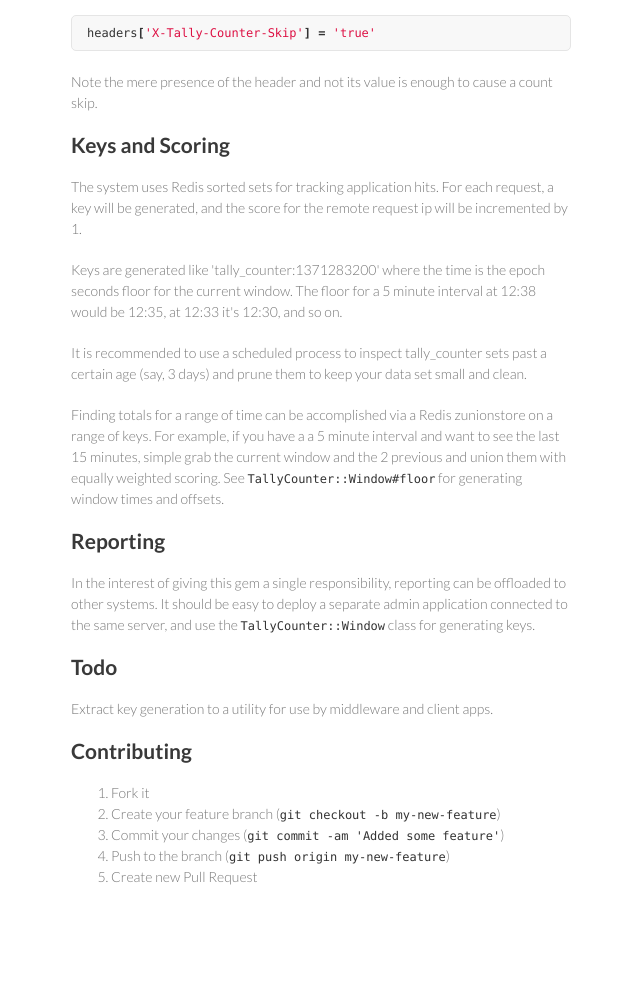
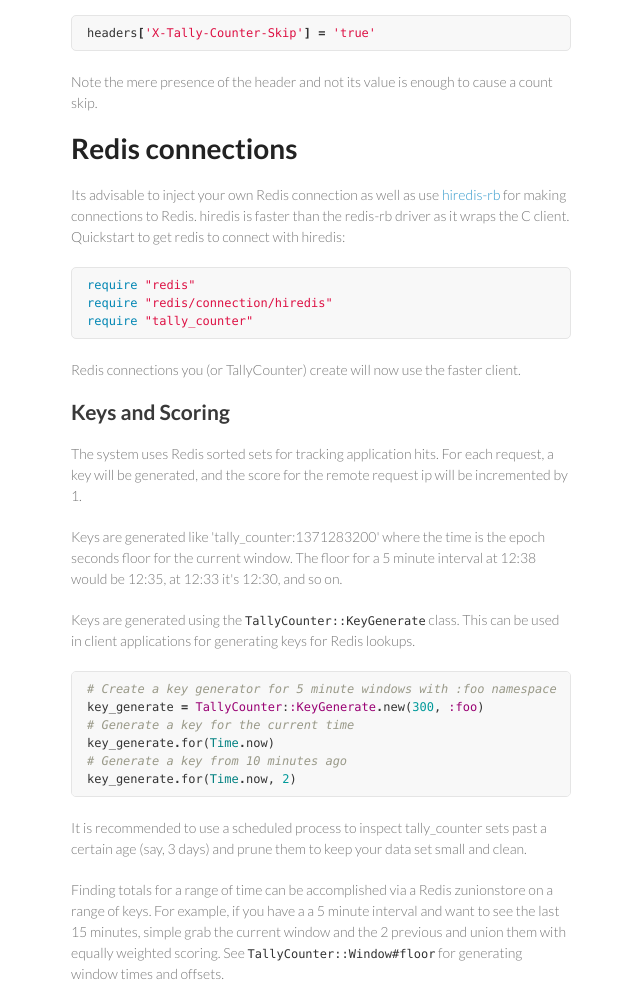
Before and after one commit to bemurphy/tally_counter, a plain HTML site: page index.html in a window 1280 px wide. Shown: the part 1060-2047 px from the top of the page, without its empty margins (499-1139 px from the left). Before the commit the page ends 2017 px from the top, so only its background shows below. Drawn offline with Linux system fonts and the light colour scheme.

Commit message:
Create gh-pages branch via GitHub

```diff
--- a/index.html
+++ b/index.html
@@ -90,6 +90,21 @@ you may inject a response header:</p>
 <p>Note the mere presence of the header and not its value is enough
 to cause a count skip.</p>
 
+<h1>
+<a name="redis-connections" class="anchor" href="#redis-connections"><span class="octicon octicon-link"></span></a>Redis connections</h1>
+
+<p>Its advisable to inject your own Redis connection as well as use
+<a href="https://github.com/pietern/hiredis-rb">hiredis-rb</a> for making connections
+to Redis.  hiredis is faster than the redis-rb driver as it wraps the
+C client.  Quickstart to get redis to connect with hiredis:</p>
+
+<div class="highlight"><pre><span class="nb">require</span> <span class="s2">"redis"</span>
+<span class="nb">require</span> <span class="s2">"redis/connection/hiredis"</span>
+<span class="nb">require</span> <span class="s2">"tally_counter"</span>
+</pre></div>
+
+<p>Redis connections you (or TallyCounter) create will now use the faster client.</p>
+
 <h2>
 <a name="keys-and-scoring" class="anchor" href="#keys-and-scoring"><span class="octicon octicon-link"></span></a>Keys and Scoring</h2>
 
@@ -101,6 +116,18 @@ remote request ip will be incremented by 1.</p>
 is the epoch seconds floor for the current window.  The floor for
 a 5 minute interval at 12:38 would be 12:35, at 12:33 it's 12:30,
 and so on.</p>
+
+<p>Keys are generated using the <code>TallyCounter::KeyGenerate</code> class.
+This can be used in client applications for generating keys for
+Redis lookups.</p>
+
+<div class="highlight"><pre><span class="c1"># Create a key generator for 5 minute windows with :foo namespace</span>
+<span class="n">key_generate</span> <span class="o">=</span> <span class="ss">TallyCounter</span><span class="p">:</span><span class="ss">:KeyGenerate</span><span class="o">.</span><span class="n">new</span><span class="p">(</span><span class="mi">300</span><span class="p">,</span> <span class="ss">:foo</span><span class="p">)</span>
+<span class="c1"># Generate a key for the current time</span>
+<span class="n">key_generate</span><span class="o">.</span><span class="n">for</span><span class="p">(</span><span class="no">Time</span><span class="o">.</span><span class="n">now</span><span class="p">)</span>
+<span class="c1"># Generate a key from 10 minutes ago</span>
+<span class="n">key_generate</span><span class="o">.</span><span class="n">for</span><span class="p">(</span><span class="no">Time</span><span class="o">.</span><span class="n">now</span><span class="p">,</span> <span class="mi">2</span><span class="p">)</span>
+</pre></div>
 
 <p>It is recommended to use a scheduled process to inspect tally_counter
 sets past a certain age (say, 3 days) and prune them to keep your
@@ -122,12 +149,6 @@ a separate admin application connected to the same server, and use
 the <code>TallyCounter::Window</code> class for generating keys.</p>
 
 <h2>
-<a name="todo" class="anchor" href="#todo"><span class="octicon octicon-link"></span></a>Todo</h2>
-
-<p>Extract key generation to a utility for use by middleware and client
-apps.</p>
-
-<h2>
 <a name="contributing" class="anchor" href="#contributing"><span class="octicon octicon-link"></span></a>Contributing</h2>
 
 <ol>
```
Also changed, not shown: params.json (+1 -1 lines).
